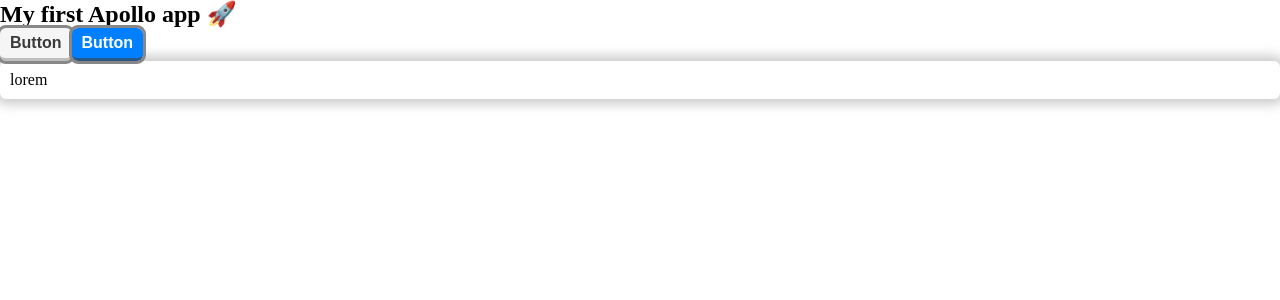
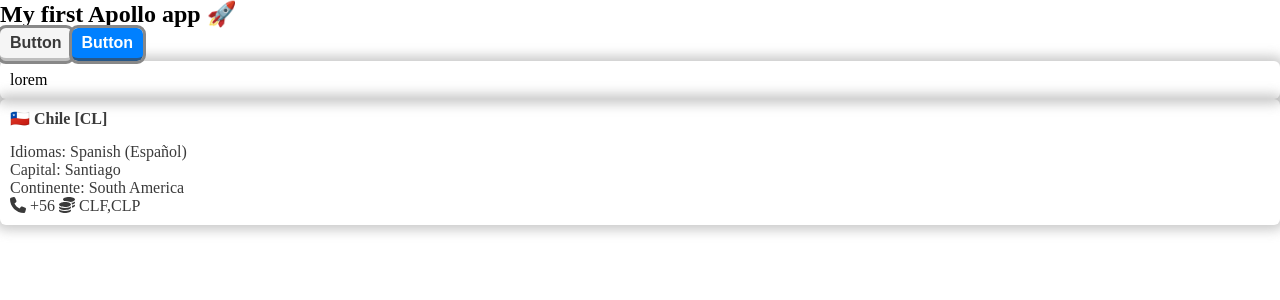
Before and after one commit to elVengador/kimche-challenge, a React (Vite) app: page / in a window 1280 px wide. Shown: the top 300 px of the page. Built offline with nearby package versions, Linux system fonts and the light colour scheme.

Commit message:
feat: implement country card with UI fixed

```diff
--- /dev/null
+++ b/src/components/CoutryCard/CountryCard.tsx
@@ -0,0 +1,45 @@
+import React from 'react'
+import { faCoins, faPhone } from '@fortawesome/free-solid-svg-icons'
+import { FontAwesomeIcon } from '@fortawesome/react-fontawesome'
+import styled from 'styled-components'
+import { fonts, colors } from '../../properties.styles'
+import { Country } from '../../schemas'
+import { Card } from '../Card/Card'
+
+interface CountryCardProps {
+    country: Country
+}
+
+export const CountryCard = ({ country }: CountryCardProps) => {
+    const { name, emoji, code, languages, capital, continent, phone, currency } = country
+
+    const Title = styled.h1`
+        padding-bottom: 15px;
+        color: ${colors.foreground};
+        font-size: ${fonts.fontMD};
+        font-weight: ${fonts.fontWeight600};
+    `
+
+    const Info = styled.ul`
+        color: ${colors.foreground};
+        font-size: ${fonts.fontMD};
+        font-weight: ${fonts.fontWeight300};
+    `
+
+    const getLanguagesText = () => languages.map(cur => `${cur.name} (${cur.native})`).join(', ')
+
+
+    return (
+        <Card>
+            <>
+                <Title>{emoji} {name} [{code}]</Title>
+                <Info>
+                    <li>Idiomas: {getLanguagesText()}</li>
+                    <li>Capital: {capital}</li>
+                    <li>Continente: {continent.name}</li>
+                    <li><FontAwesomeIcon icon={faPhone} /> +{phone} <FontAwesomeIcon icon={faCoins} /> {currency}</li>
+                </Info>
+            </>
+        </Card>
+    )
+}
--- a/src/main.tsx
+++ b/src/main.tsx
@@ -8,6 +8,8 @@ import {
 import './index.css'
 import { Button } from './components/Button/Button';
 import { Card } from './components/Card/Card';
+import { Country } from './schemas';
+import { CountryCard } from './components/CoutryCard/CountryCard';
 // import { Searcher } from './components/Searcher/Searcher';
 
 const client = new ApolloClient({
@@ -15,6 +17,31 @@ const client = new ApolloClient({
   cache: new InMemoryCache()
 });
 
+
+const myCountry: Country = {
+  "code": "CL",
+  "name": "Chile",
+  "native": "Chile",
+  "phone": "56",
+  "emoji": "🇨🇱",
+  "emojiU": "U+1F1E8 U+1F1F1",
+  "continent": {
+    "code": "SA",
+    "name": "South America",
+    "countries": []
+  },
+  "capital": "Santiago",
+  "currency": "CLF,CLP",
+  "languages": [
+    {
+      "code": "es",
+      "name": "Spanish",
+      "native": "Español",
+      "rtl": false
+    }
+  ],
+  "states": []
+}
 
 const run = () => {
   const rootElement = document.getElementById('root')
@@ -32,12 +59,17 @@ const run = () => {
             🚀
           </span>
         </h2>
+
         <Button text='Button' onClick={() => { console.log('click in default button') }} />
+
         <Button text='Button' stateButton='ACTIVE' onClick={() => { console.log('active button') }} />
         {/* <Searcher value={value} setValue={(newValue:string)=>setValue(newValue)} /> */}
+
         <Card>
           <p>lorem</p>
         </Card>
+
+        <CountryCard country={myCountry} />
 
       </ApolloProvider>
     </React.StrictMode>
```
